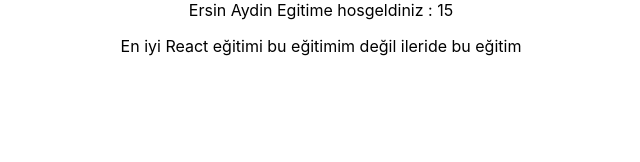
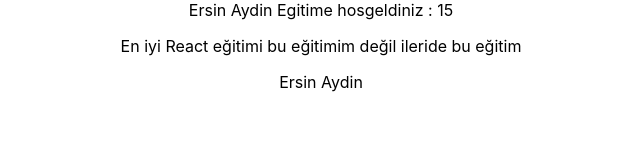
Before and after one commit to eaworks/react-typescript-lesson, a React (Create React App) app: page / in a window 1280 px wide. Shown: the top 162 px of the page, without its empty margins (319-959 px from the left). Built offline with nearby package versions, Linux system fonts and the light colour scheme.

Commit message:
props test

```diff
--- a/src/App.tsx
+++ b/src/App.tsx
@@ -1,11 +1,17 @@
 
 import './App.css';
 import Home from './Components/Home';
+import Instructor from './Components/Instructor';
 
 function App() {
+  const instructor = {
+    firstName: 'Ersin',
+    lastName: 'Aydin'
+  }
   return (
     <div className="App">
       <Home name="Ersin Aydin" courseNumber={15} isBest={false} />
+      <Instructor instructorNameLastName={instructor} />
     </div>
   );
 }
--- /dev/null
+++ b/src/Components/Instructor.tsx
@@ -0,0 +1,15 @@
+import React from 'react'
+type instructorProp = {
+    instructorNameLastName: {
+        firstName: string;
+        lastName: string;
+    }
+}
+
+function Instructor(props: instructorProp) {
+    return (
+        <div>{props.instructorNameLastName.firstName} {props.instructorNameLastName.lastName}</div>
+    )
+}
+
+export default Instructor
```
